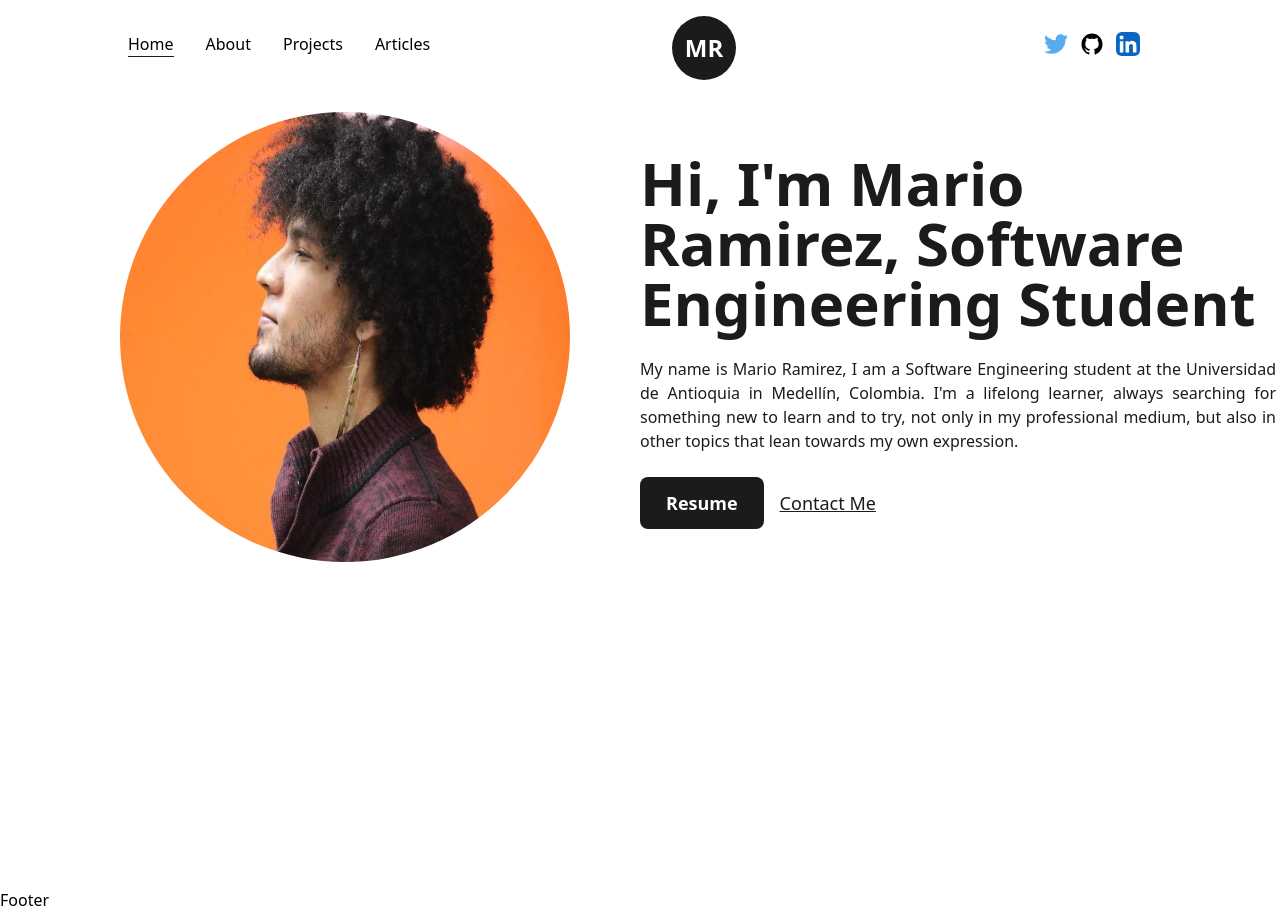
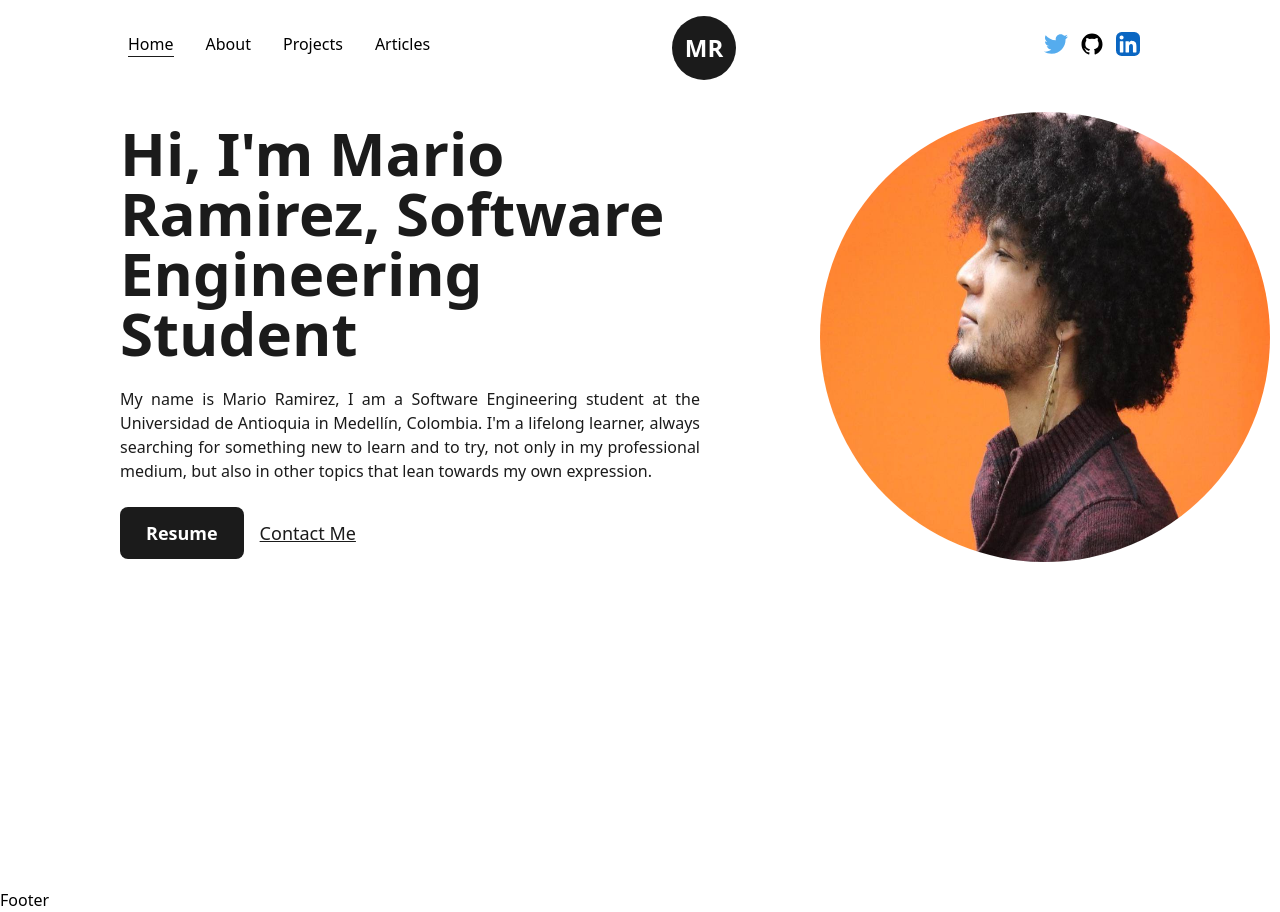
Before and after one commit to mariohramirez/mariohramirez.github.io, a Next.js app: page / in a window 1280 px wide. Built offline with nearby package versions, Linux system fonts and the light colour scheme.

Commit message:
Arreglos de animacion

```diff
--- a/components/AnimatedText.tsx
+++ b/components/AnimatedText.tsx
@@ -9,11 +9,11 @@ const quote = {
     animate: {
         opacity: 1,
         transition: {
-            delay:0.5,
+            delay: 0.5,
             staggerChildren: 0.08,
-        }
+        },
     },
-}
+};
 
 const singleWord = {
     initial: {
@@ -23,40 +23,41 @@ const singleWord = {
 
     animate: {
         opacity: 1,
-        y:0,
-        transition: {
-            delay: 1,
-        }
+        y: 0,
     },
-}
-
+};
 
 interface AnimatedTextProps {
     text: string;
     className?: string;
 }
 
-const AnimatedText = ({ text, className = "" }: AnimatedTextProps) => {
+const AnimatedText = ({ text, className = '' }: AnimatedTextProps) => {
     return (
-        <div className='w-full mx-auto py-2 flex items-center justify-center text-center
-        overflow-hidden'>
-            <motion.h1 className={`inline-bloc w-full text-dark font-bold capitalize text-8xl ${className}`}
+        <div className='w-full mx-auto py-2 flex items-center justify-center text-center overflow-hidden'>
+            <motion.h1
+                className={`inline-block w-full text-dark font-bold capitalize text-8xl ${className}`}
                 variants={quote}
                 initial='initial'
                 animate='animate'
             >
-                {
-                    text.split(" ").map((word, index) =>
-                        <motion.span key={word+'-'+index} className='inline-block'
+                {text.split(' ').map((word, index) => (
+                    <motion.span
+                        key={word + '-' + index}
+                        className='inline-block'
                         variants={singleWord}
-                        >
-                            {word}&nbsp;
-                        </motion.span>
-                    )
-                }
+                        initial='initial'
+                        animate='animate'
+                        transition={{
+                            delay: index * 0.15, // Adjust the delay based on the word's index
+                        }}
+                    >
+                        {word}&nbsp;
+                    </motion.span>
+                ))}
             </motion.h1>
         </div>
     );
-}
+};
 
-export { AnimatedText }
+export { AnimatedText };
--- a/pages/index.tsx
+++ b/pages/index.tsx
@@ -15,10 +15,8 @@ const Index = () => {
       <main className=" items-center text-dark w-full min-h-screen">
         <Layout className="pt-o" />
         <div className="flex items-center justify-between w-full">
-          <div className="w-1/2">
-            <Image src={profilePic} alt="Profile pic" className="rounded-full  w-[450px] h-[450px] mx-[120px]" />
-          </div>
-          <div className="w-1/2 flex flex-col items-center self-center mx-[4px]">
+
+          <div className="w-1/2 flex flex-col items-center self-center ml-[120px]">
             <AnimatedText text="Hi, I&apos;m Mario Ramirez, Software Engineering Student" className="!text-6xl !text-left" />
             <p className="my-4 text-base font-medium text-justify">
               My name is Mario Ramirez, I am a Software Engineering student at the Universidad de Antioquia
@@ -35,6 +33,9 @@ const Index = () => {
                 className="ml-4 text-lg font-medium capitalize text-dark underline">Contact me</Link>
             </div>
           </div>
+          <div className="w-1/2">
+            <Image src={profilePic} alt="Profile pic" className="rounded-full  w-[450px] h-[450px] mx-[120px]" />
+          </div>
         </div>
         <Layout />
       </main>
```
